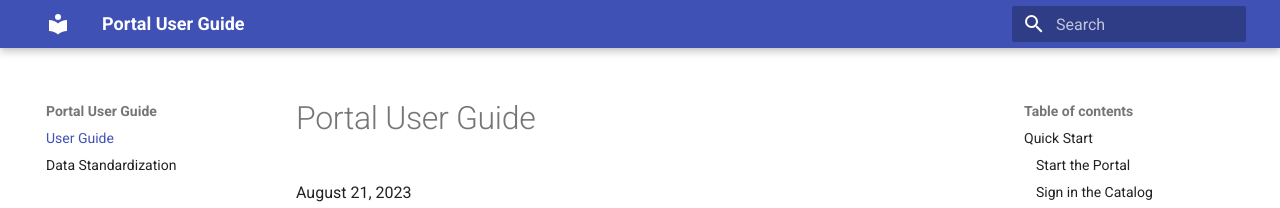
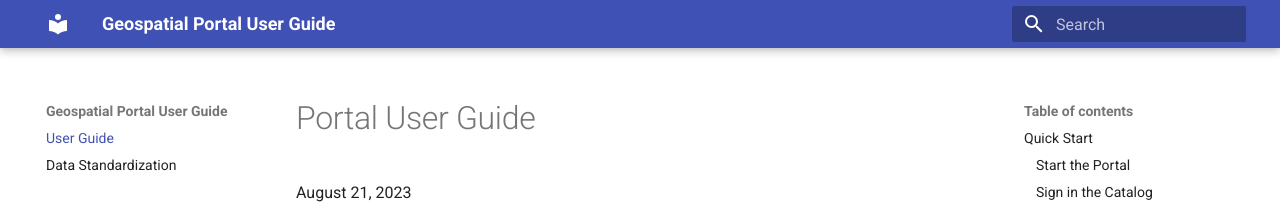
Before and after one commit to BWRAP-UofC/Portal-User-Guide, an MkDocs documentation site: the page built from files/index.md, in a window 1280 px wide. Shown: the top 208 px of the page. Built offline with MkDocs 1.6.1 and Material for MkDocs 9.7.7, drawn with Linux system fonts in a browser that asks for light colours.

Commit message:
Update mkdocs.yml

```diff
--- a/mkdocs.yml
+++ b/mkdocs.yml
@@ -1,4 +1,4 @@
-site_name: Portal User Guide
+site_name: Geospatial Portal User Guide
 theme:
   name: material
 
```
